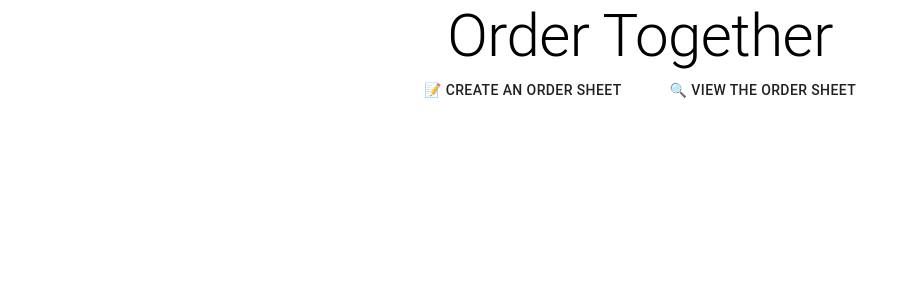
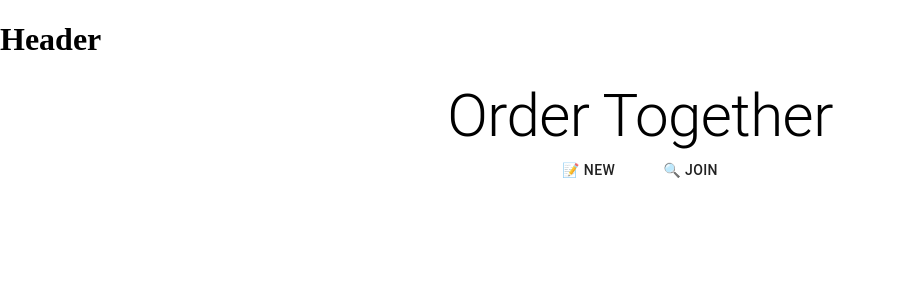
Before and after one commit to aanmeba/order-together, a React (Create React App) app: page / in a window 1280 px wide. Shown: the top 300 px of the page, without its empty margins (0-919 px from the left). Built offline with nearby package versions, Linux system fonts and the light colour scheme.

Commit message:
update component tree and add header component

```diff
--- a/src/App.tsx
+++ b/src/App.tsx
@@ -1,22 +1,22 @@
-import { Grid, Typography } from "@material-ui/core";
-import { Stack } from "@mui/material";
-import React from "react";
+import { Routes, Route } from "react-router-dom";
 import "./app.css";
-import MainButton from "./atoms/main_button";
+import Header from "./components/header";
+import Home from "./components/home";
+import New from "./components/new";
+import Join from "./components/join";
+// import ErrorPage from "./components/error-page";
 
 function App(): JSX.Element {
   return (
-    <Stack direction="column" justifyContent="center" alignItems="center">
-      <Typography variant="h2">Order Together</Typography>
-      <Grid container spacing={4} justifyContent="center" alignItems="stretch">
-        <Grid item>
-          <MainButton text="📝 Create an order sheet" origin="create" />
-        </Grid>
-        <Grid item>
-          <MainButton text="🔍 View the order sheet" origin="view" />
-        </Grid>
-      </Grid>
-    </Stack>
+    <>
+      <Header />
+      <Routes>
+        <Route path="/" element={<Home />} />
+        <Route path="new" element={<New />} />
+        <Route path="join" element={<Join />} />
+        {/* <Route path="*" element={<ErrorPage />} /> */}
+      </Routes>
+    </>
   );
 }
 
--- a/src/atoms/main_button.tsx
+++ b/src/atoms/main_button.tsx
@@ -1,18 +1,17 @@
 import { Button } from "@material-ui/core";
-import AddOrder from "../components/add_order";
-import ViewOrder from "../components/view_order";
+import { useNavigate } from "react-router-dom";
 
 type MainButtonType = {
   text: string;
   origin: Origin;
 };
 
-type Origin = "create" | "view";
+type Origin = "new" | "join";
 
 const MainButton = (props: MainButtonType): JSX.Element => {
+  const navigate = useNavigate();
   const handleClick = (origin: Origin) => {
-    console.log(origin, "--- handleClick");
-    return origin === "create" ? <AddOrder /> : <ViewOrder />;
+    return navigate(`/${origin}`);
   };
 
   return (
--- /dev/null
+++ b/src/components/header.tsx
@@ -0,0 +1,5 @@
+const Header = () => {
+  return <h1>Header</h1>;
+};
+
+export default Header;
--- /dev/null
+++ b/src/components/home.tsx
@@ -0,0 +1,21 @@
+import { Grid, Typography } from "@material-ui/core";
+import { Stack } from "@mui/material";
+import MainButton from "../atoms/main_button";
+
+const Home = () => {
+  return (
+    <Stack direction="column" justifyContent="center" alignItems="center">
+      <Typography variant="h2">Order Together</Typography>
+      <Grid container spacing={4} justifyContent="center" alignItems="stretch">
+        <Grid item>
+          <MainButton text="📝 New" origin="new" />
+        </Grid>
+        <Grid item>
+          <MainButton text="🔍 Join" origin="join" />
+        </Grid>
+      </Grid>
+    </Stack>
+  );
+};
+
+export default Home;
--- a/src/index.tsx
+++ b/src/index.tsx
@@ -2,12 +2,15 @@ import React from "react";
 import ReactDOM from "react-dom/client";
 import "./index.css";
 import App from "./app";
+import { BrowserRouter } from "react-router-dom";
 
 const root = ReactDOM.createRoot(
   document.getElementById("root") as HTMLElement
 );
 root.render(
   <React.StrictMode>
-    <App />
+    <BrowserRouter>
+      <App />
+    </BrowserRouter>
   </React.StrictMode>
 );
```
Also changed, not shown: 1 other file (tests, documents, lock files or other folders).
